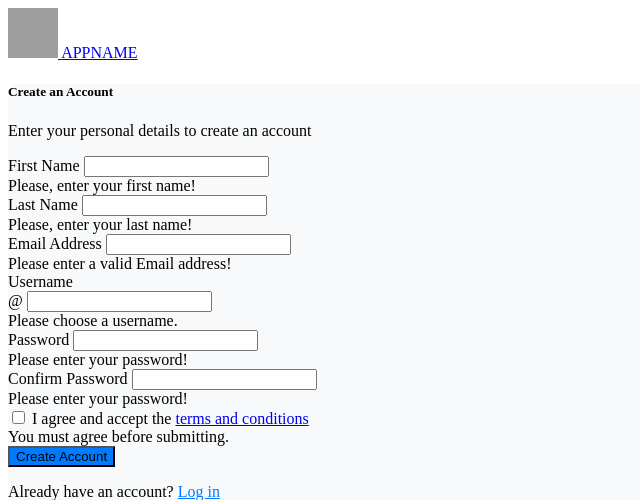
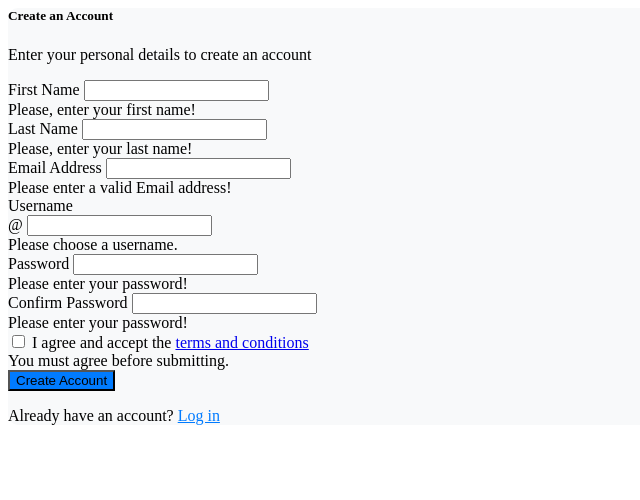
Before and after one commit to katosamuelraymond/education-project, a PHP site: the page made by app/views/signup.view.php in a window 1280 px wide. Shown: the top 500 px of the page, without its empty margins (0-640 px from the left). Run offline with PHP 8.4, Linux system fonts and the light colour scheme; the template is opened without the code that fills it, so the values that code supplies are empty; some libraries are stand-ins or nearby versions; grey boxes are pictures that could not be loaded.

Commit message:
i have removed some duplicates

```diff
--- a/app/views/includes/head.view.php
+++ b/app/views/includes/head.view.php
@@ -26,7 +26,7 @@
     <link href="<?=ROOT?>/assets/vendor/swiper/swiper-bundle.min.css" rel="stylesheet">
 
 
-    <link href="<?=ROOT?>/assets/main.css" rel="stylesheet">
+    <link href="<?=ROOT?>/assets/css/main.css" rel="stylesheet">
 
 
 
--- a/app/views/login.view.php
+++ b/app/views/login.view.php
@@ -13,13 +13,7 @@
                     <div class="row justify-content-center">
                         <div class="col-lg-4 col-md-6 d-flex flex-column align-items-center justify-content-center">
 
-                            <div class="d-flex justify-content-center py-4">
-                                <a href="<?=ROOT?>" class="logo d-flex align-items-center w-auto">
-                                    <img src="<?=ROOT?>/assets/img/logo.png" alt="">
-                                    <span class="d-none d-lg-block"><?=APPNAME?></span>
 
-                                </a>
-                            </div>
 
                             <div class="card mb-3 shadow-lg">
 
--- a/app/views/signup.view.php
+++ b/app/views/signup.view.php
@@ -12,13 +12,7 @@
         <div class="row justify-content-center">
             <div class="col-lg-4 col-md-6 d-flex flex-column align-items-center justify-content-center">
 
-                <div class="d-flex justify-content-center py-4">
-                    <a href="<?=ROOT?>" class="logo d-flex align-items-center w-auto">
 
-                        <img src="<?=ROOT?>/assets/img/logo.png" alt="" style="width: 50px; height: 50px;">
-                        <span class="d-none d-lg-block"><?=APPNAME?></span>
-                    </a>
-                </div>
 
                 <div class="card mb-3 shadow-lg" style="border-radius: 10px; background-color: #f8f9fa;">
                     <div class="card-body">
```
Also changed, not shown: public/assets/css/main.css (renamed from public/assets/main.css), public/assets/img/favicon.png (added), public/assets/img/logo.png (added), public/assets/img/not-found.svg (added).
